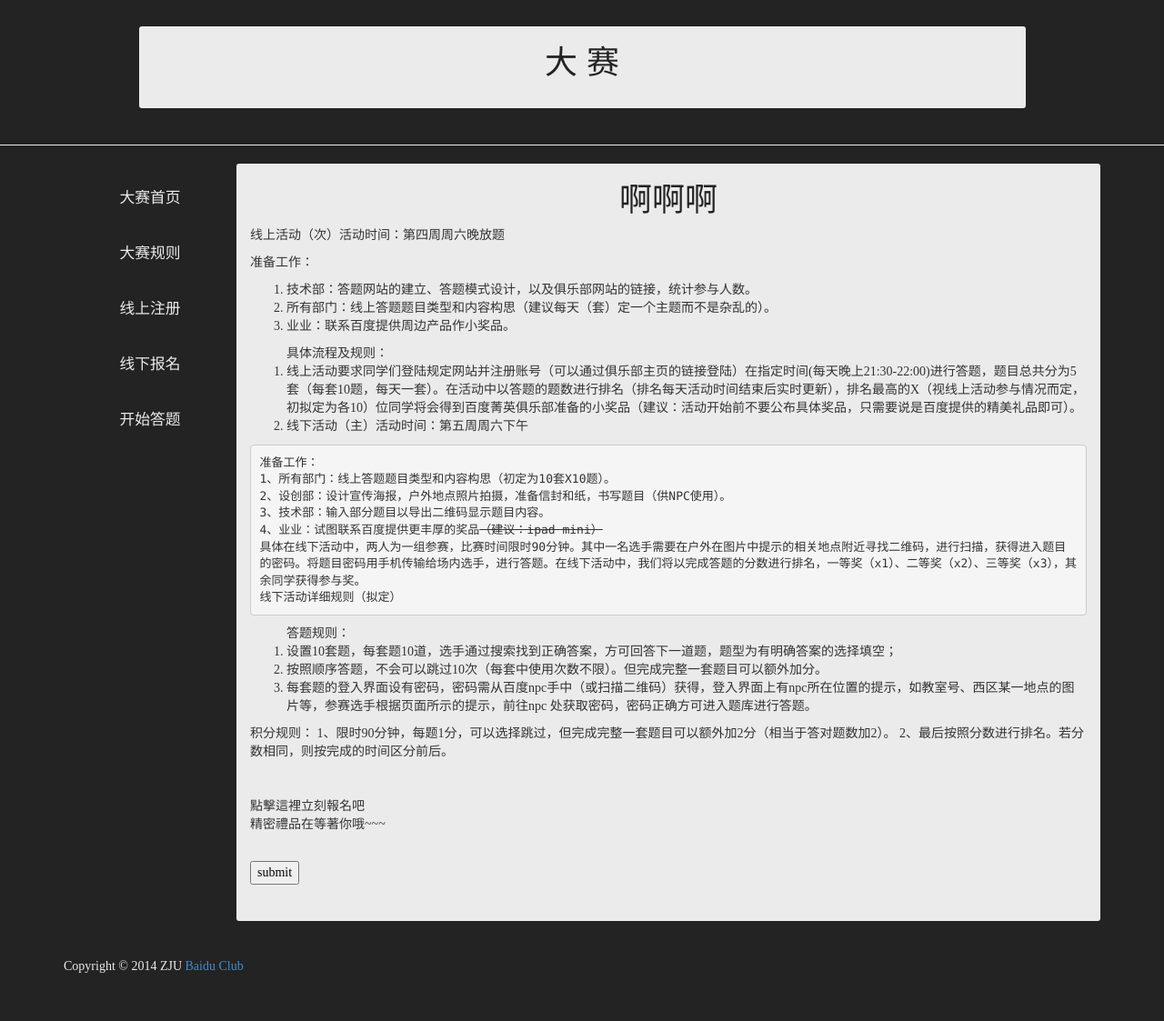
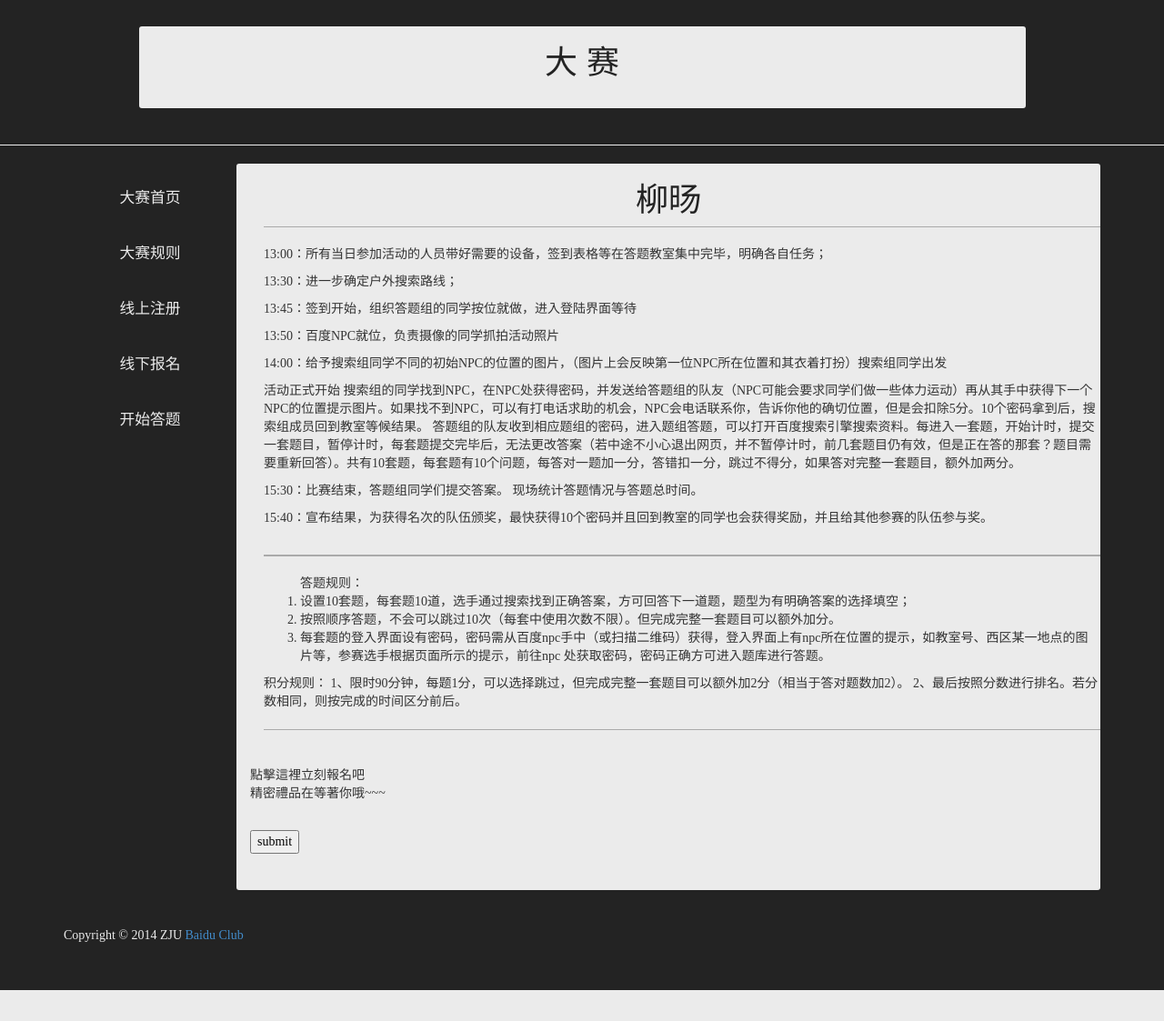
Before and after one commit to lbenzene/Baidu_Search_2014_Sum, a CodeIgniter app: page /index.php/search_competition/rules in a window 1280 px wide. Shown: the part 51-1174 px from the top of the page at 91% size. After the commit the page ends 1140 px from the top, so only its background shows below. Run offline with CodeIgniter, Linux system fonts and the light colour scheme.

Commit message:
add rules

```diff
--- a/application/views/rules.php
+++ b/application/views/rules.php
@@ -4,32 +4,21 @@
 
 
 
-    <div class="col-xs-10 main">
+    <div class="col-xs-10 main" id="main">
 
-        <h1 id="a1">啊啊啊</h1>
+        <h1 id="a1">柳旸</h1>
         <div>
-        <p>线上活动（次）活动时间：第四周周六晚放题</p>
-        <p >准备工作：</p>
-        <ol class="left">
-            <li>技术部：答题网站的建立、答题模式设计，以及俱乐部网站的链接，统计参与人数。</li>
-            <li>所有部门：线上答题题目类型和内容构思（建议每天（套）定一个主题而不是杂乱的）。</li>
-            <li>业业：联系百度提供周边产品作小奖品。</li>
-        </ol>
-
-        <ol>具体流程及规则：
-            <li>线上活动要求同学们登陆规定网站并注册账号（可以通过俱乐部主页的链接登陆）在指定时间(每天晚上21:30-22:00)进行答题，题目总共分为5套（每套10题，每天一套）。在活动中以答题的题数进行排名（排名每天活动时间结束后实时更新），排名最高的X（视线上活动参与情况而定，初拟定为各10）位同学将会得到百度菁英俱乐部准备的小奖品（建议：活动开始前不要公布具体奖品，只需要说是百度提供的精美礼品即可）。</li>
-            <li>线下活动（主）活动时间：第五周周六下午</li>
-        </ol>
-
-
-        <pre>准备工作：
-1、所有部门：线上答题题目类型和内容构思（初定为10套X10题）。
-2、设创部：设计宣传海报，户外地点照片拍摄，准备信封和纸，书写题目（供NPC使用）。
-3、技术部：输入部分题目以导出二维码显示题目内容。
-4、业业：试图联系百度提供更丰厚的奖品<del>（建议：ipad mini）</del>
-具体在线下活动中，两人为一组参赛，比赛时间限时90分钟。其中一名选手需要在户外在图片中提示的相关地点附近寻找二维码，进行扫描，获得进入题目的密码。将题目密码用手机传输给场内选手，进行答题。在线下活动中，我们将以完成答题的分数进行排名，一等奖（x1）、二等奖（x2）、三等奖（x3），其余同学获得参与奖。
-线下活动详细规则（拟定）
-</pre>
+            <p>13:00：所有当日参加活动的人员带好需要的设备，签到表格等在答题教室集中完毕，明确各自任务；</p>
+            <p>13:30：进一步确定户外搜索路线； </p>
+            <p>13:45：签到开始，组织答题组的同学按位就做，进入登陆界面等待</p>
+            <p>13:50：百度NPC就位，负责摄像的同学抓拍活动照片</p>
+            <p>14:00：给予搜索组同学不同的初始NPC的位置的图片，（图片上会反映第一位NPC所在位置和其衣着打扮）搜索组同学出发</p>
+            <p>活动正式开始
+            搜索组的同学找到NPC，在NPC处获得密码，并发送给答题组的队友（NPC可能会要求同学们做一些体力运动）再从其手中获得下一个NPC的位置提示图片。如果找不到NPC，可以有打电话求助的机会，NPC会电话联系你，告诉你他的确切位置，但是会扣除5分。10个密码拿到后，搜索组成员回到教室等候结果。
+            答题组的队友收到相应题组的密码，进入题组答题，可以打开百度搜索引擎搜索资料。每进入一套题，开始计时，提交一套题目，暂停计时，每套题提交完毕后，无法更改答案（若中途不小心退出网页，并不暂停计时，前几套题目仍有效，但是正在答的那套？题目需要重新回答）。共有10套题，每套题有10个问题，每答对一题加一分，答错扣一分，跳过不得分，如果答对完整一套题目，额外加两分。</p>
+            <p>15:30：比赛结束，答题组同学们提交答案。
+            现场统计答题情况与答题总时间。</p>
+            <p>15:40：宣布结果，为获得名次的队伍颁奖，最快获得10个密码并且回到教室的同学也会获得奖励，并且给其他参赛的队伍参与奖。</p>
         </div>
 
         <div>
```
